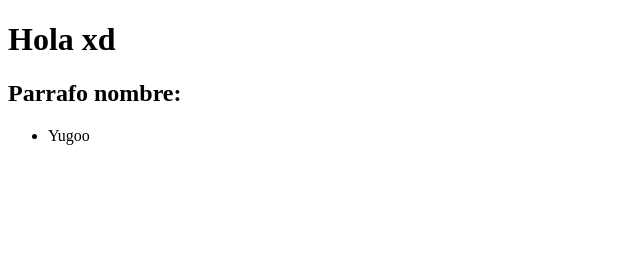
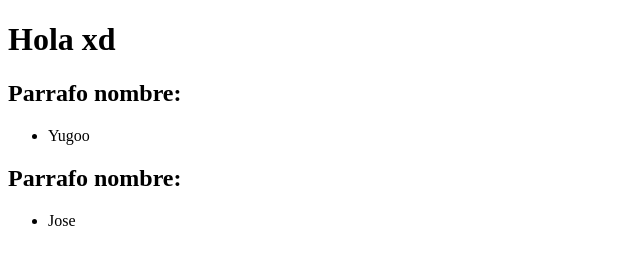
Before and after one commit to 07-SE7EN-07/Grupito, a plain HTML site: page index.html in a window 1280 px wide. Shown: the whole page, without its empty margins (0-640 px from the left). Drawn offline with Linux system fonts and the light colour scheme.

Commit message:
se agrego jose

```diff
--- a/index.html
+++ b/index.html
@@ -13,5 +13,11 @@
                 <li>Yugoo</li>
             </ul>
     </div>
+    <div class="jose">
+        <h2>Parrafo nombre:</h2>
+            <ul>
+                <li>Jose</li>
+            </ul>
+    </div>
 </body>
 </html>
```
